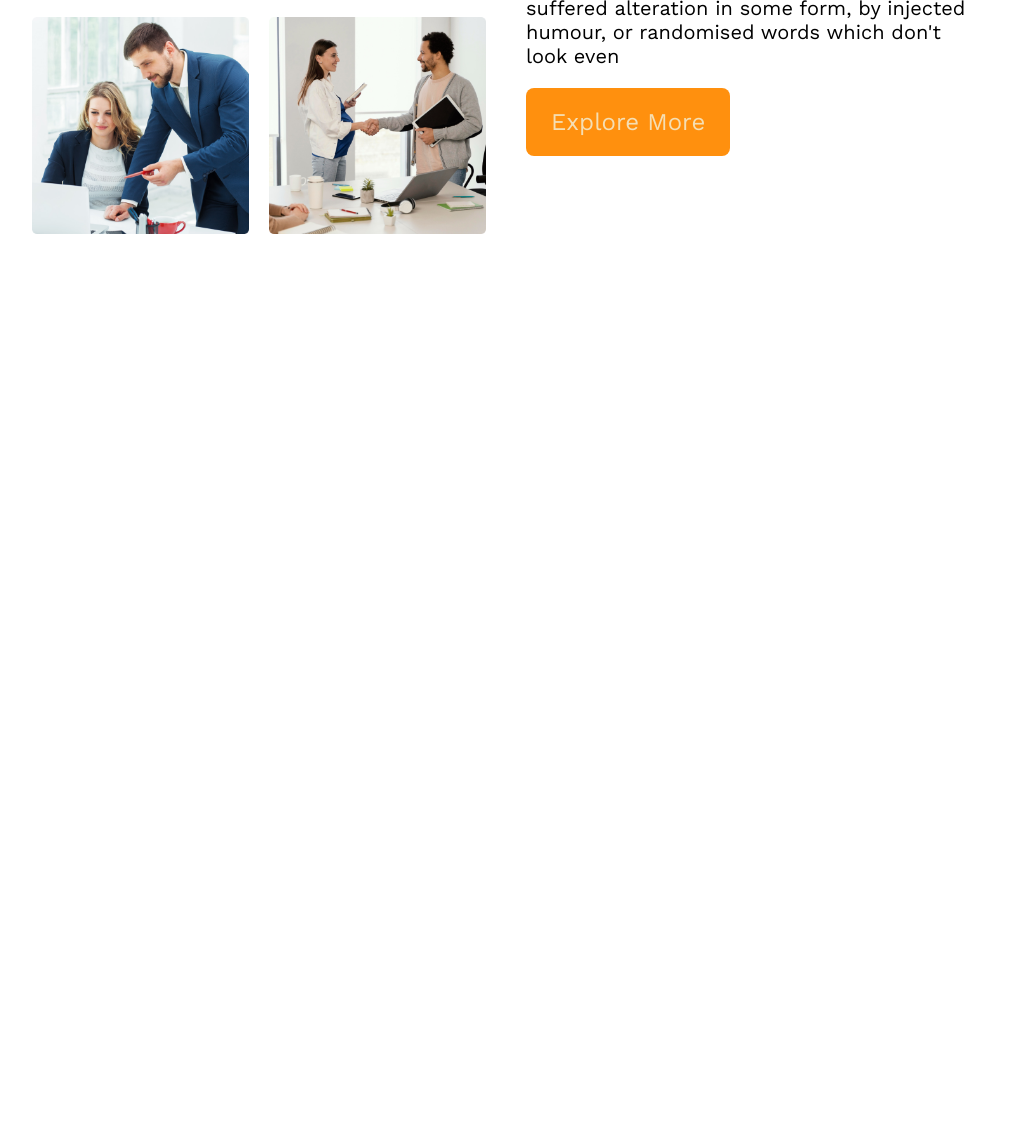
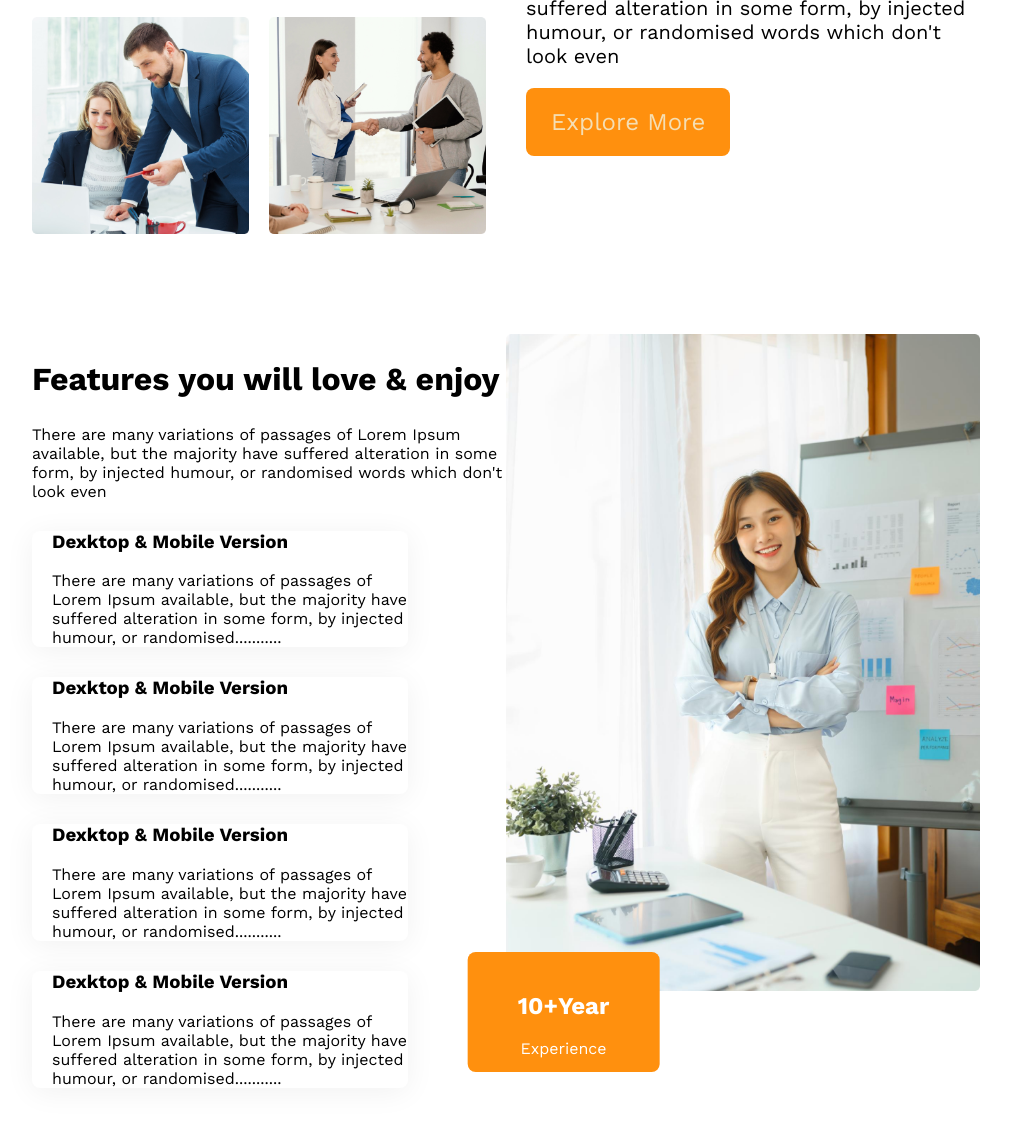
Before and after one commit to TASHDIK-29/Architects-Website, a plain HTML site: page index.html in a window 1280 px wide. Shown: the part 1153-2277 px from the top of the page, without its empty margins (134-1145 px from the left). Before the commit the page ends 1395 px from the top, so only its background shows below. Drawn offline with nearby package versions, Linux system fonts and the light colour scheme.

Commit message:
section 2 responsive completed

```diff
--- a/index.html
+++ b/index.html
@@ -48,6 +48,38 @@
                 </div>
             </div>
         </section>
+        <!-- sec-2 -->
+        <section class="sec-2">
+            <div class="features-container">
+                <div class="features-text">
+                    <h1>Features you will love & enjoy</h1>
+                    <p>There are many variations of passages of Lorem Ipsum available, but the majority have suffered alteration in some form, by injected humour, or randomised words which don't look even</p>
+                    <div class="card">
+                        <h3>Dexktop & Mobile Version</h3>
+                        <p>There are many variations of passages of Lorem Ipsum available, but the majority have suffered alteration in some form, by injected humour, or randomised...........</p>
+                    </div>
+                    <div class="card">
+                        <h3>Dexktop & Mobile Version</h3>
+                        <p>There are many variations of passages of Lorem Ipsum available, but the majority have suffered alteration in some form, by injected humour, or randomised...........</p>
+                    </div>
+                    <div class="card">
+                        <h3>Dexktop & Mobile Version</h3>
+                        <p>There are many variations of passages of Lorem Ipsum available, but the majority have suffered alteration in some form, by injected humour, or randomised...........</p>
+                    </div>
+                    <div class="card">
+                        <h3>Dexktop & Mobile Version</h3>
+                        <p>There are many variations of passages of Lorem Ipsum available, but the majority have suffered alteration in some form, by injected humour, or randomised...........</p>
+                    </div>
+                </div>
+                <div class="features-img">
+                    <img src="images/architect.png" alt="">
+                </div>
+            </div>
+            <div class="features-ex">
+                <h1>10+Year</h1>
+                <p>Experience</p>
+            </div>
+        </section>
     </main>
 </body>
 </html>
--- a/styles/style.css
+++ b/styles/style.css
@@ -61,44 +61,93 @@ nav .anchor a {
 }
 
 
-main{
+main {
     width: 75%;
     margin: 0 auto;
 }
 
-.teams-container{
+.teams-container {
     display: flex;
     align-items: center;
     gap: 40px;
 }
 
 
-.teams-container > div{
+.teams-container>div {
     width: 50%;
 }
 
 
-.teams-container .team-imgs{
+.teams-container .team-imgs {
     display: grid;
-    grid-template-columns: repeat(2,1fr);
+    grid-template-columns: repeat(2, 1fr);
     gap: 20px;
     /* border: 2px solid red; */
 }
 
 
-.teams-container .team-imgs img{
+.teams-container .team-imgs img {
     width: 100%;
 }
 
-.teams-features h1{
+.teams-features h1 {
     font-size: 2rem;
 }
 
 
-.teams-features p{
+.teams-features p {
     font-size: 1.25rem;
 }
 
+
+.features-container {
+    margin: 100px auto;
+    width: 100%;
+    display: flex;
+}
+
+.features-container>div {
+    flex: 1;
+}
+
+.features-container .features-text h1 {
+    font-size: 2rem;
+}
+
+.features-container .features-text .card {
+    width: 75%;
+    padding-left: 20px;
+    margin-top: 30px;
+    border-radius: 8px;
+    background: #FFF;
+    box-shadow: 0px 4px 30px 0px rgba(0, 0, 0, 0.06);
+}
+
+
+.features-img img {
+    width: 100%;
+
+}
+
+.sec-2 .features-ex {
+    width: 16%;
+    /* border: 2px solid red; */
+    height: 80px;
+    padding: 20px;
+    position: relative;
+    text-align: center;
+    border-radius: 8px;
+    background: #FF900E;
+    left: 50%;
+    transform: translate(-20%, -210%);
+    color: #FFF;
+
+}
+
+.sec-2{
+    /* border: 2px solid red; */
+    height: 800px;
+}
 
 
 
@@ -108,14 +157,21 @@ main{
 
 @media screen and (max-width: 576px) {
 
+    /* main{
+        width: 100%;
+    } */
     .banner-text {
         width: 80%;
         margin: 20px auto;
 
     }
 
-    nav , .teams-container{
+    nav,
+    .teams-container {
         flex-direction: column;
+    }
+    .features-container{
+        flex-direction: column-reverse;
     }
 
     .anchor {
@@ -132,13 +188,20 @@ main{
         font-size: 1rem;
     }
 
-.teams-container > div{
-    width: 100%;
-}
-    .teams-container .team-imgs{
+    .teams-container>div {
         width: 100%;
-        grid-template-columns: repeat(1,1fr);
     }
+
+    .teams-container .team-imgs {
+        width: 100%;
+        grid-template-columns: repeat(1, 1fr);
+    }
+    .sec-2 .features-ex{
+        width: 60%;
+        transform: translate(-70%, -80%);
+        margin: 10px auto;
+    }
+
 }
 
 
@@ -157,6 +220,13 @@ main{
         flex-direction: column;
     }
 
+    .features-container{
+        flex-direction: column-reverse;
+    }
+
+    .sec-2 .features-ex{
+        transform: translate(150%, -700%);
+    }
 
     .primary-btn {
         border-radius: 8px;
```
